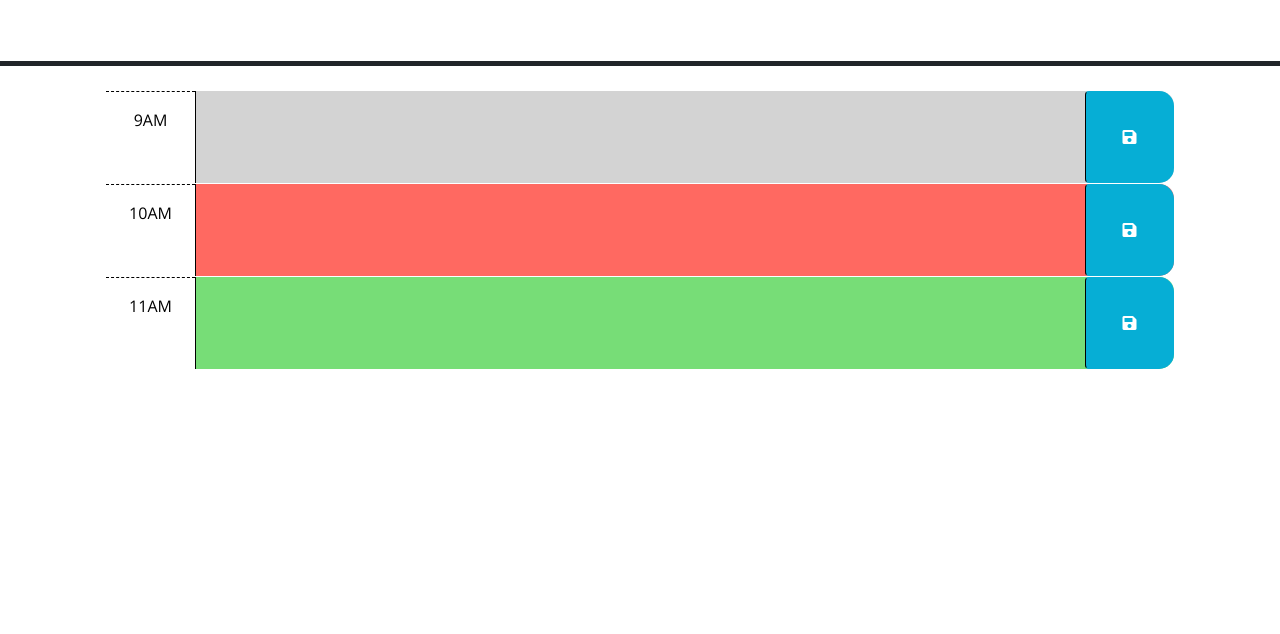
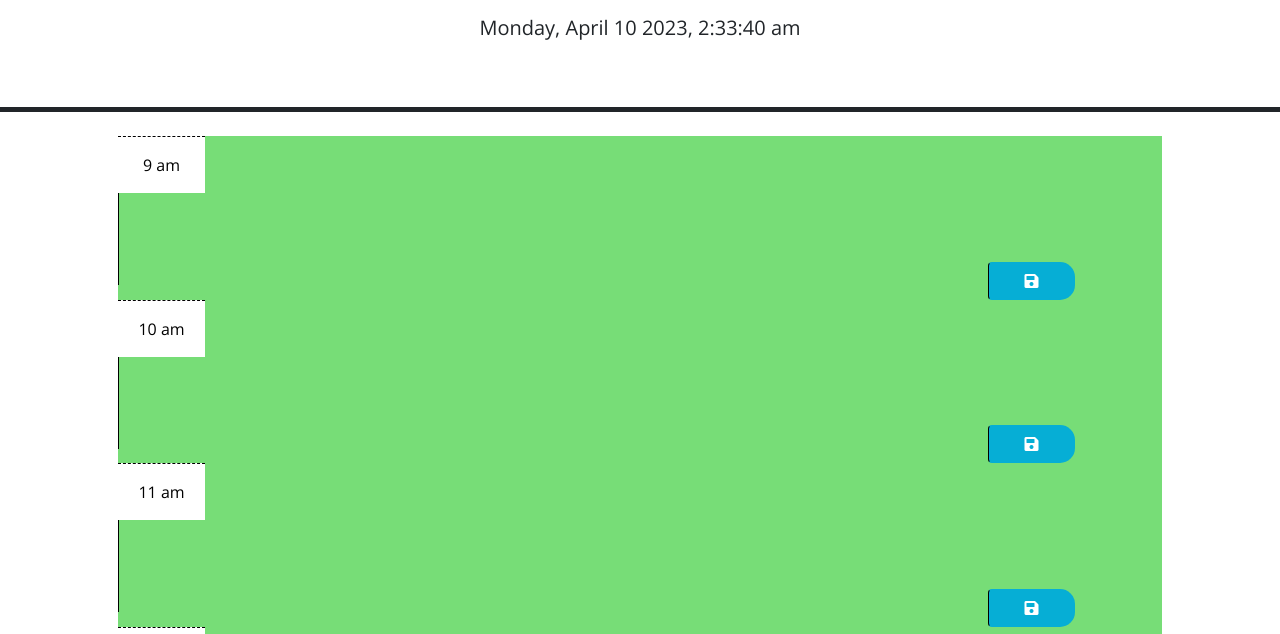
Before and after one commit to NDockman/work-day-scheduler, a plain HTML site: page index.html in a window 1280 px wide. Shown: the part 166-800 px from the top of the page. Drawn offline with nearby package versions, Linux system fonts and the light colour scheme; files that its build step writes are made by us from their sources.

Commit message:
Modified JS

```diff
--- a/assets/script.js
+++ b/assets/script.js
@@ -1,23 +1,94 @@
 // Wrap all code that interacts with the DOM in a call to jQuery to ensure that
 // the code isn't run until the browser has finished rendering all the elements
 // in the html.
+
+
+
 $(function () {
+
+  var timeDisplay = document.getElementById("currentDay");
+  var saveBtn = $(".saveBtn");
+  var hourBlocks = $(".container-lg");
+  var hours = [9, 10, 11, 12, 13, 14, 15, 16, 17, 18, 19, 20, 21, 22, 23, 24];    //remove 18 through 24
+
+
+
+
   // TODO: Add a listener for click events on the save button. This code should
   // use the id in the containing time-block as a key to save the user input in
   // local storage. HINT: What does `this` reference in the click listener
   // function? How can DOM traversal be used to get the "hour-x" id of the
   // time-block containing the button that was clicked? How might the id be
   // useful when saving the description in local storage?
-  //
+  addEventListener("click", function() {
+
+  })
+
   // TODO: Add code to apply the past, present, or future class to each time
   // block by comparing the id to the current hour. HINTS: How can the id
   // attribute of each time-block be used to conditionally add or remove the
   // past, present, and future classes? How can Day.js be used to get the
   // current hour in 24-hour time?
-  //
+
+  /****
+   * div example to be built
+   *       <div id="hour-9" class="row time-block past">
+        <div class="col-2 col-md-1 hour text-center py-3">9AM</div>
+        <textarea class="col-8 col-md-10 description" rows="3"> </textarea>
+        <button class="btn saveBtn col-2 col-md-1" aria-label="save">
+          <i class="fas fa-save" aria-hidden="true"></i>
+        </button>
+      </div>
+   */
+  for (var x = 0; x < hours.length; x++) {
+    let mainDiv = $("<div class='row time-block'>");
+    mainDiv.attr("id", `hour-${hours[x]}`)
+    let hourDiv = $("<div class='col-2 col-md-1 hour text-center py-3'>");
+
+    let americanHours = hours[x]+ " am";
+    if(hours[x] >= 12) {
+      americanHours = hours[x]+ " pm";
+      if(hours[x] >= 13) americanHours = hours[x] - 12  + " pm";
+    }
+    hourDiv.append(americanHours);
+
+    let textArea = $("<textarea class='col-8 col-md-10 description' rows='3'>");
+
+
+    let saveButton = $("<button class='btn saveBtn col-2 col-md-1' aria-label='save'>");
+
+    let saveIcon = $("<i class='fas fa-save' aria-hidden='true'>");
+    saveButton.append(saveIcon);
+
+    hourBlocks.append(mainDiv.append(hourDiv, textArea, saveButton));
+
+    //determine if the hour is past, present, or future
+    if (hours[x] < dayjs().hour()) {
+      mainDiv.attr("class", "past");
+    }
+    else if (hours[x] === dayjs().hour()) {
+      mainDiv.attr("class", "present");
+    }
+    else {
+      mainDiv.attr("class", "future");
+    }
+  }
+
+
+
   // TODO: Add code to get any user input that was saved in localStorage and set
   // the values of the corresponding textarea elements. HINT: How can the id
   // attribute of each time-block be used to do this?
-  //
-  // TODO: Add code to display the current date in the header of the page.
+
+
+
+  // Displays the current date in the header of the page.
+  function updateTime() {
+    timer = setInterval(function (event) {
+        var today = dayjs().format("dddd, MMMM D YYYY, h:mm:ss a");
+        timeDisplay.textContent = today;
+    }, 1000)
+  }
+
+  updateTime();
 });
--- a/index.html
+++ b/index.html
@@ -18,16 +18,18 @@
       href="https://fonts.googleapis.com/css?family=Open+Sans&display=swap"
       rel="stylesheet"
     />
-    <link rel="stylesheet" href="style.css" />
+    <link rel="stylesheet" href="./assets/style.css"/>
     <title>Work Day Scheduler</title>
   </head>
 
   <body>
+
     <header class="p-5 mb-4 border-5 border-bottom border-dark text-center">
       <h1 class="display-3">Work Day Scheduler</h1>
       <p class="lead">A simple calendar app for scheduling your work day</p>
       <p id="currentDay" class="lead"></p>
     </header>
+
     <div class="container-lg px-5">
       <!-- Use class for "past", "present", and "future" to apply styles to the
         time-block divs accordingly. The javascript will need to do this by
@@ -40,31 +42,31 @@
         -->
 
       <!-- Example of a past time block. The "past" class adds a gray background color. -->
-      <div id="hour-9" class="row time-block past">
+      <!-- <div id="hour-9" class="row time-block past">
         <div class="col-2 col-md-1 hour text-center py-3">9AM</div>
         <textarea class="col-8 col-md-10 description" rows="3"> </textarea>
         <button class="btn saveBtn col-2 col-md-1" aria-label="save">
           <i class="fas fa-save" aria-hidden="true"></i>
         </button>
-      </div>
+      </div> -->
 
       <!-- Example of a a present time block. The "present" class adds a red background color. -->
-      <div id="hour-10" class="row time-block present">
+      <!-- <div id="hour-10" class="row time-block present">
         <div class="col-2 col-md-1 hour text-center py-3">10AM</div>
         <textarea class="col-8 col-md-10 description" rows="3"> </textarea>
         <button class="btn saveBtn col-2 col-md-1" aria-label="save">
           <i class="fas fa-save" aria-hidden="true"></i>
         </button>
-      </div>
+      </div> -->
 
       <!-- Example of a future time block. The "future" class adds a green background color. -->
-      <div id="hour-11" class="row time-block future">
+      <!-- <div id="hour-11" class="row time-block future">
         <div class="col-2 col-md-1 hour text-center py-3">11AM</div>
         <textarea class="col-8 col-md-10 description" rows="3"> </textarea>
         <button class="btn saveBtn col-2 col-md-1" aria-label="save">
           <i class="fas fa-save" aria-hidden="true"></i>
         </button>
-      </div>
+      </div> -->
 
     <script src="https://code.jquery.com/jquery-3.4.1.min.js"></script>
     <script
@@ -73,6 +75,6 @@
       crossorigin="anonymous"
     ></script>
 
-    <script src="script.js"></script>
+    <script src="./assets/script.js"></script>
   </body>
 </html>
```
